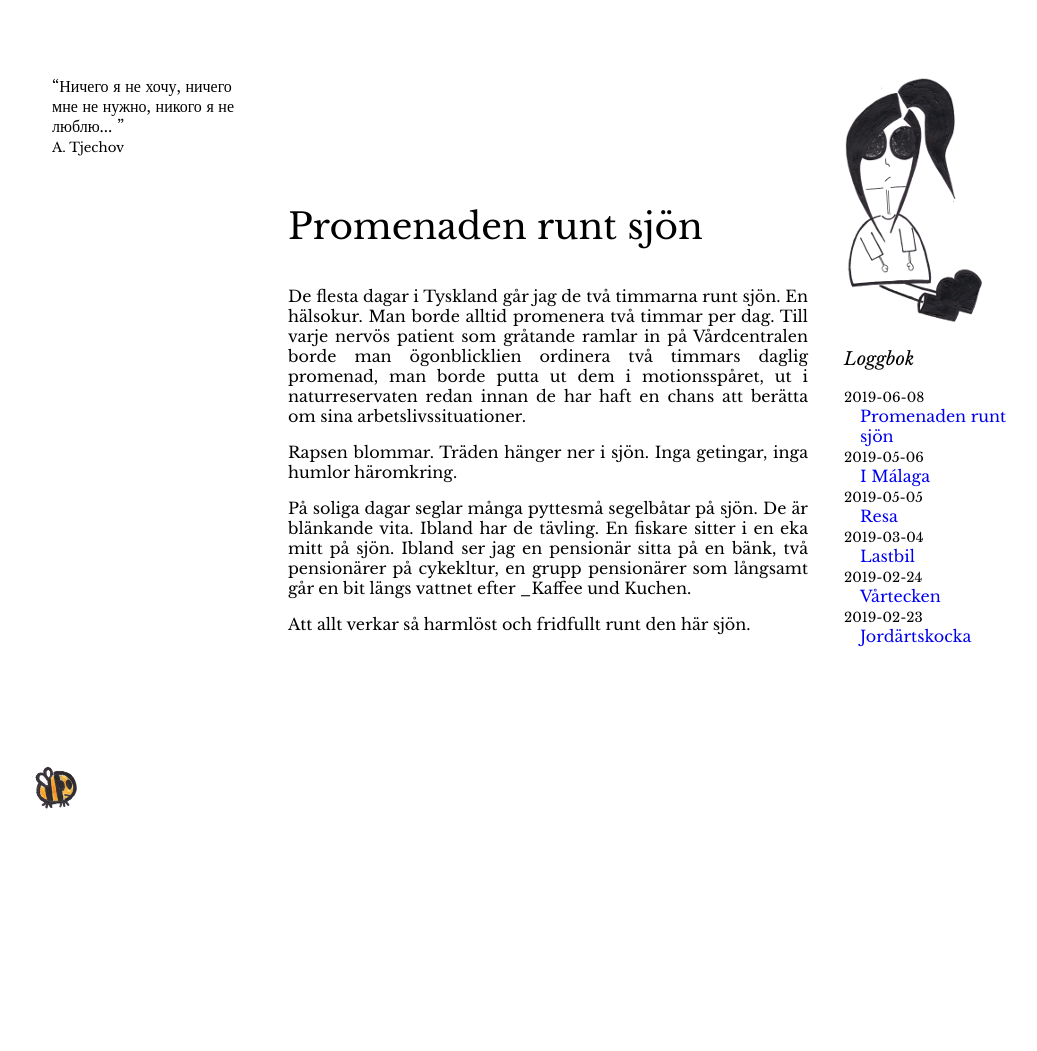
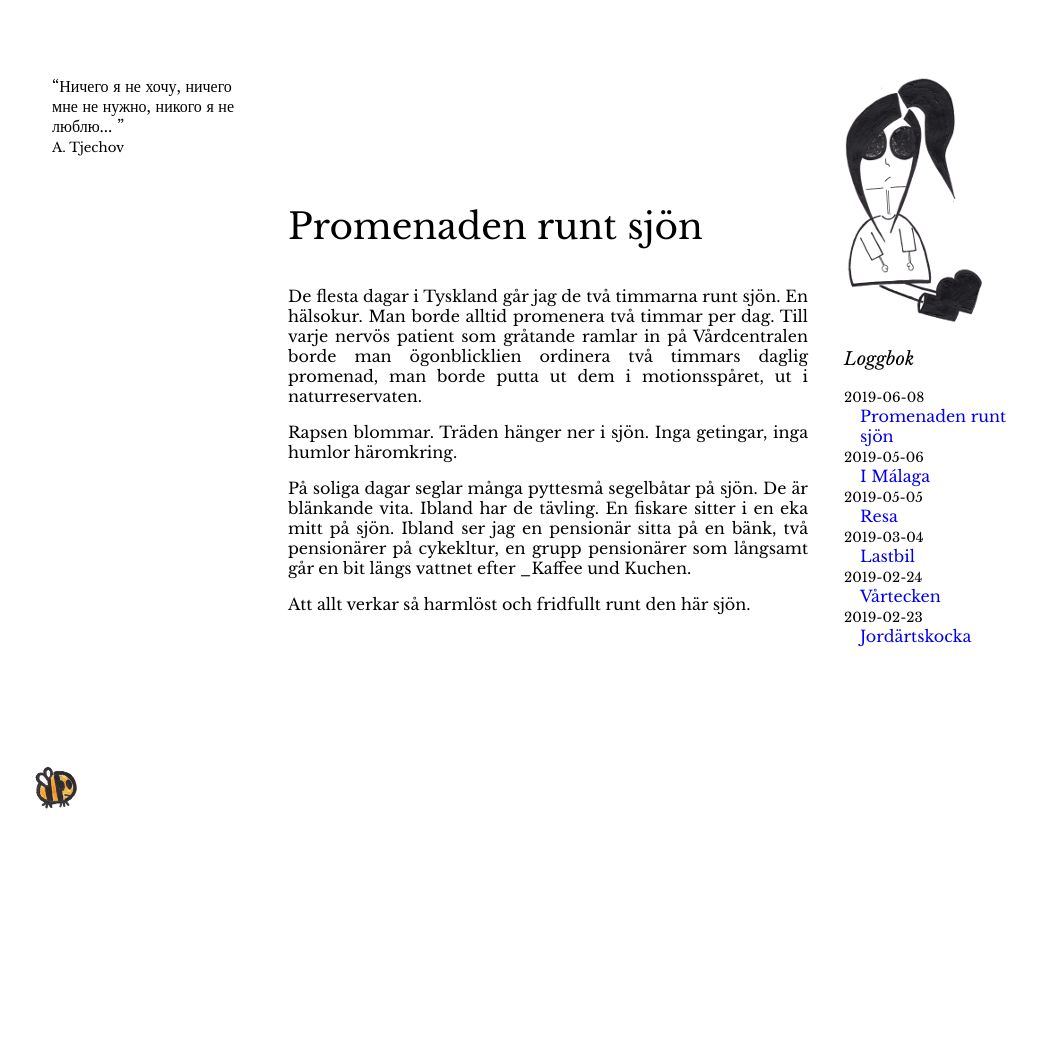
Before and after one commit to amandasandberg/amandasandberg.github.io, a Jekyll site: the page built from _posts/2019-06-08-Promenaden-runt-sjön.md, in a window 1280 px wide. Shown: the whole page, without its empty margins (92-1129 px from the left). Built offline with Jekyll 4.4.1, drawn with Linux system fonts in a browser that asks for light colours.

Commit message:
Update 2019-06-08-Promenaden-runt-sjön.md

```diff
--- a/_posts/2019-06-08-Promenaden-runt-sjön.md
+++ b/_posts/2019-06-08-Promenaden-runt-sjön.md
@@ -4,7 +4,7 @@ title: "Promenaden runt sjön"
 ---
 
 De flesta dagar i Tyskland går jag de två timmarna runt sjön. En hälsokur. Man borde alltid promenera två timmar per dag.
-Till varje nervös patient som gråtande ramlar in på Vårdcentralen borde man ögonblicklien ordinera två timmars daglig promenad, man borde putta ut dem i motionsspåret, ut i naturreservaten redan innan de har haft en chans att berätta om sina arbetslivssituationer.
+Till varje nervös patient som gråtande ramlar in på Vårdcentralen borde man ögonblicklien ordinera två timmars daglig promenad, man borde putta ut dem i motionsspåret, ut i naturreservaten.
 
 Rapsen blommar. Träden hänger ner i sjön. Inga getingar, inga humlor häromkring.
 
```
